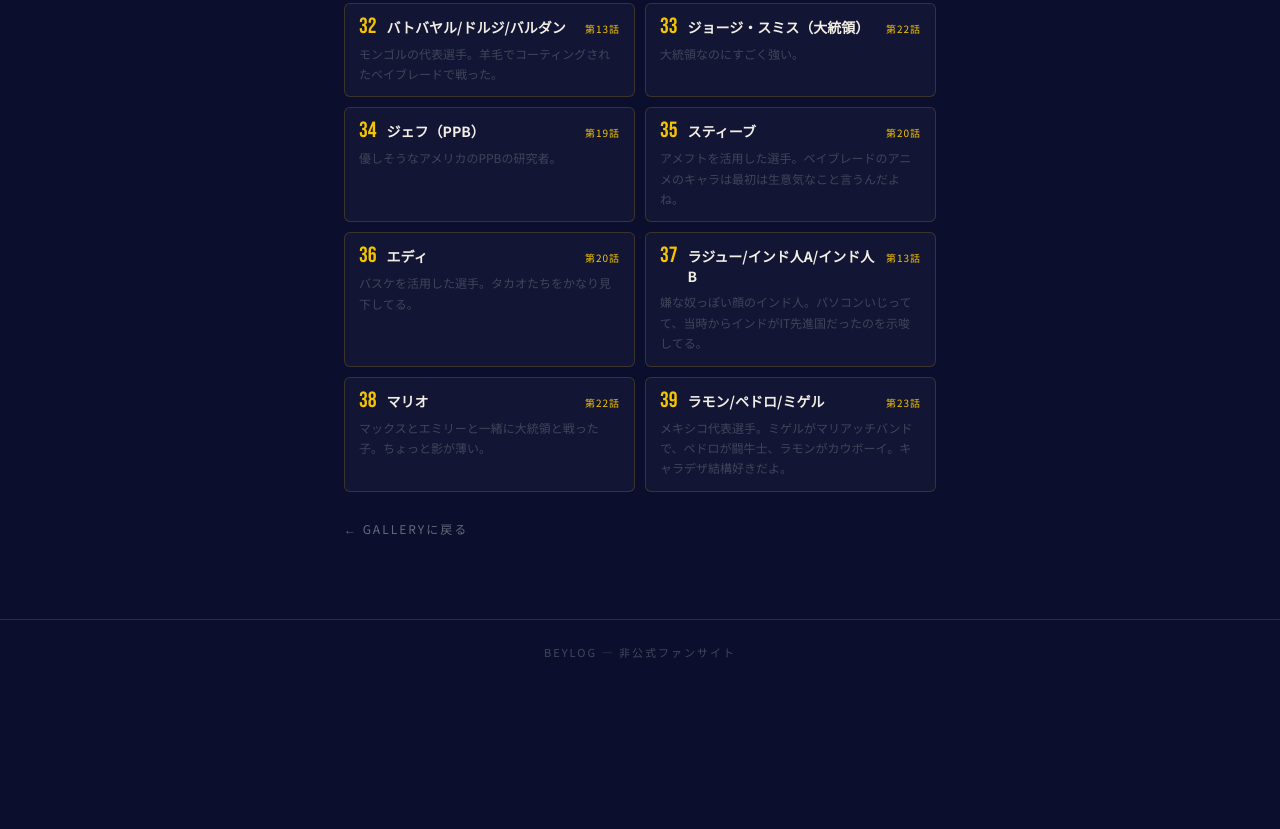
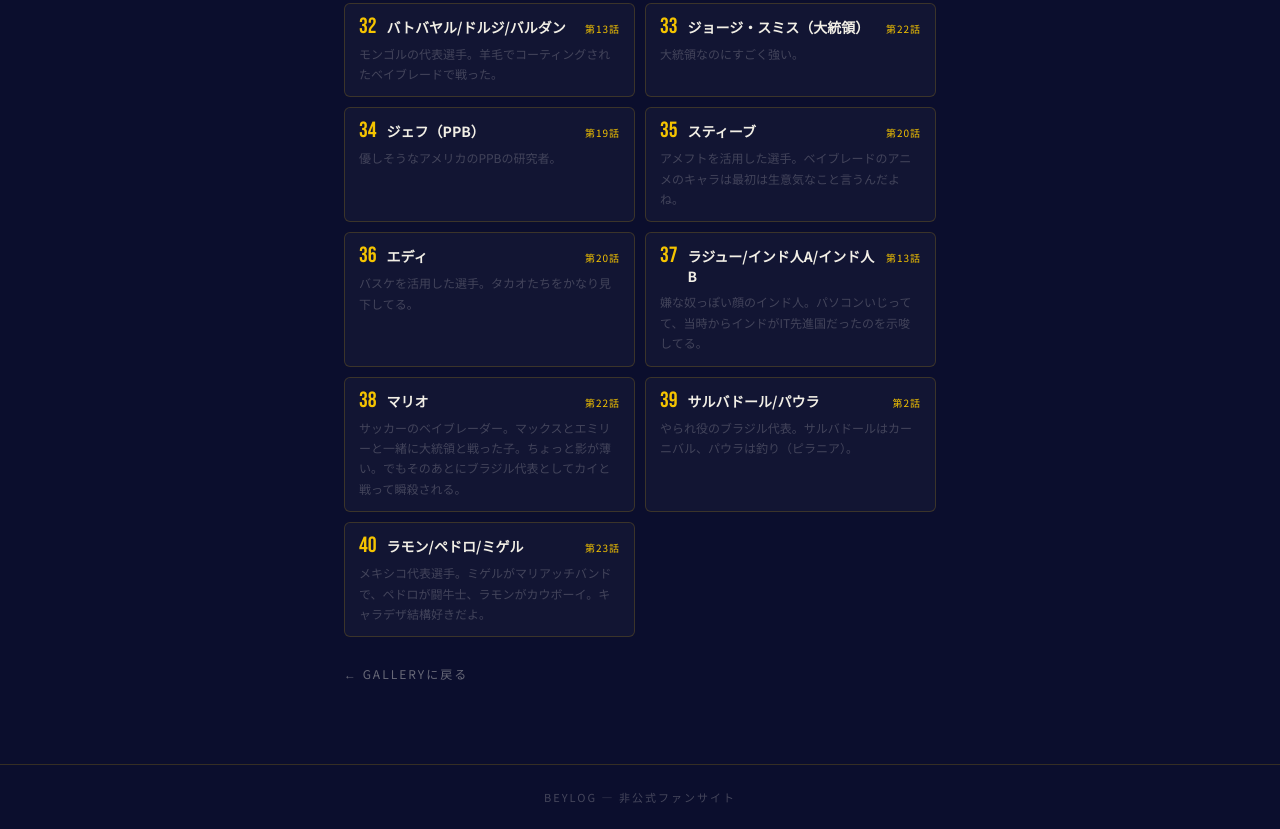
Before and after one commit to Azaleacreativeroom888/fan-beyblade, a plain HTML site: page report2.html in a window 1280 px wide. Shown: the part 2457-3286 px from the top of the page. Before the commit the page ends 3141 px from the top, so only its background shows below. Drawn offline with Linux system fonts and the light colour scheme.

Commit message:
Revise character descriptions in report2.html
Updated character notes for マリオ and added details for サルバドール/パウラ.

```diff
--- a/report2.html
+++ b/report2.html
@@ -514,7 +514,16 @@
         <span class="mini-name">マリオ</span>
         <span class="mini-first">第22話</span>
       </div>
-      <div class="mini-note empty">マックスとエミリーと一緒に大統領と戦った子。ちょっと影が薄い。</div>
+      <div class="mini-note empty">サッカーのベイブレーダー。マックスとエミリーと一緒に大統領と戦った子。ちょっと影が薄い。でもそのあとにブラジル代表としてカイと戦って瞬殺される。</div>
+    </div>
+
+    <div class="mini">
+      <div class="mini-head">
+        <span class="mini-no"></span>
+        <span class="mini-name">サルバドール/パウラ</span>
+        <span class="mini-first">第2話</span>
+      </div>
+      <div class="mini-note empty">やられ役のブラジル代表。サルバドールはカーニバル、パウラは釣り（ピラニア）。</div>
     </div>
 
     <div class="mini">
```
